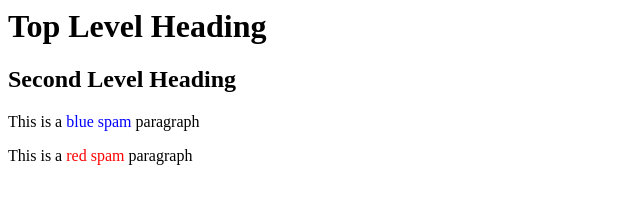
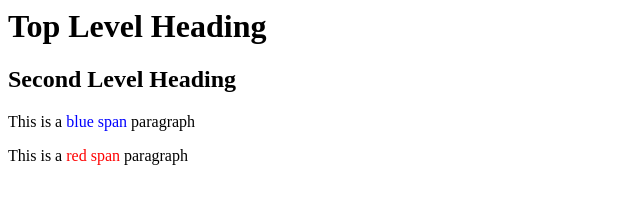
Before and after one commit to owilson10/owilson10.github.io, a plain HTML site: page index.html in a window 1280 px wide. Shown: the full height of the page, 0-640 px from the left. Drawn offline with Linux system fonts and the light colour scheme.

Commit message:
Update index.html

```diff
--- a/index.html
+++ b/index.html
@@ -10,8 +10,8 @@
     <div>
        <h1>Top Level Heading</h2>
        <h2>Second Level Heading</h2>
-       <p>This is a <spam class = "blue">blue spam</spam> paragraph</p>
-       <p>This is a <spam class = "red">red spam</spam> paragraph</p>
+       <p>This is a <span class = "blue">blue span</span> paragraph</p>
+       <p>This is a <span class = "red">red span</span> paragraph</p>
      </div>
   </body>
 </html>
```
